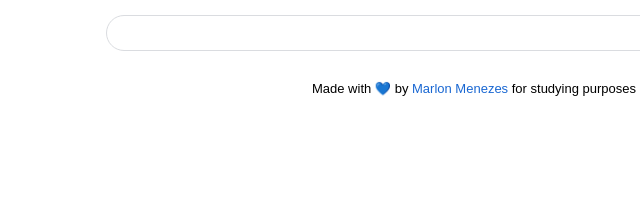
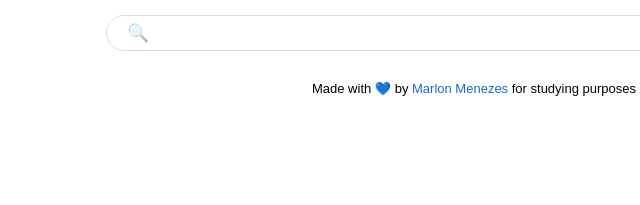
Before and after one commit to marlonmnz/google-ui-clone, a plain HTML site: page index.html in a window 1280 px wide. Shown: the part 321-526 px from the top of the page, 166-806 px from the left. Drawn offline with Linux system fonts and the light colour scheme.

Commit message:
Adicionado lupa no placeholder da busca

```diff
--- a/css/style.css
+++ b/css/style.css
@@ -100,6 +100,10 @@ body{
     height: 56px;
 }
 
+::placeholder{
+    opacity: .4;
+}
+
 .content__search{
     margin-top: 18px;
     width: 100%;
--- a/index.html
+++ b/index.html
@@ -31,7 +31,7 @@
     <main class="content">
         <img class="content__logo" src="./assets/logo.svg" alt="Logo Onquitá" >
 
-        <input class="content__search" type="text">
+        <input class="content__search" type="text" placeholder="🔍">
 
         <div class="content__offer">
             Made with 💙 by <a href="https://github.com/marlonmnz" target="_blank">Marlon Menezes</a> for studying purposes
```
